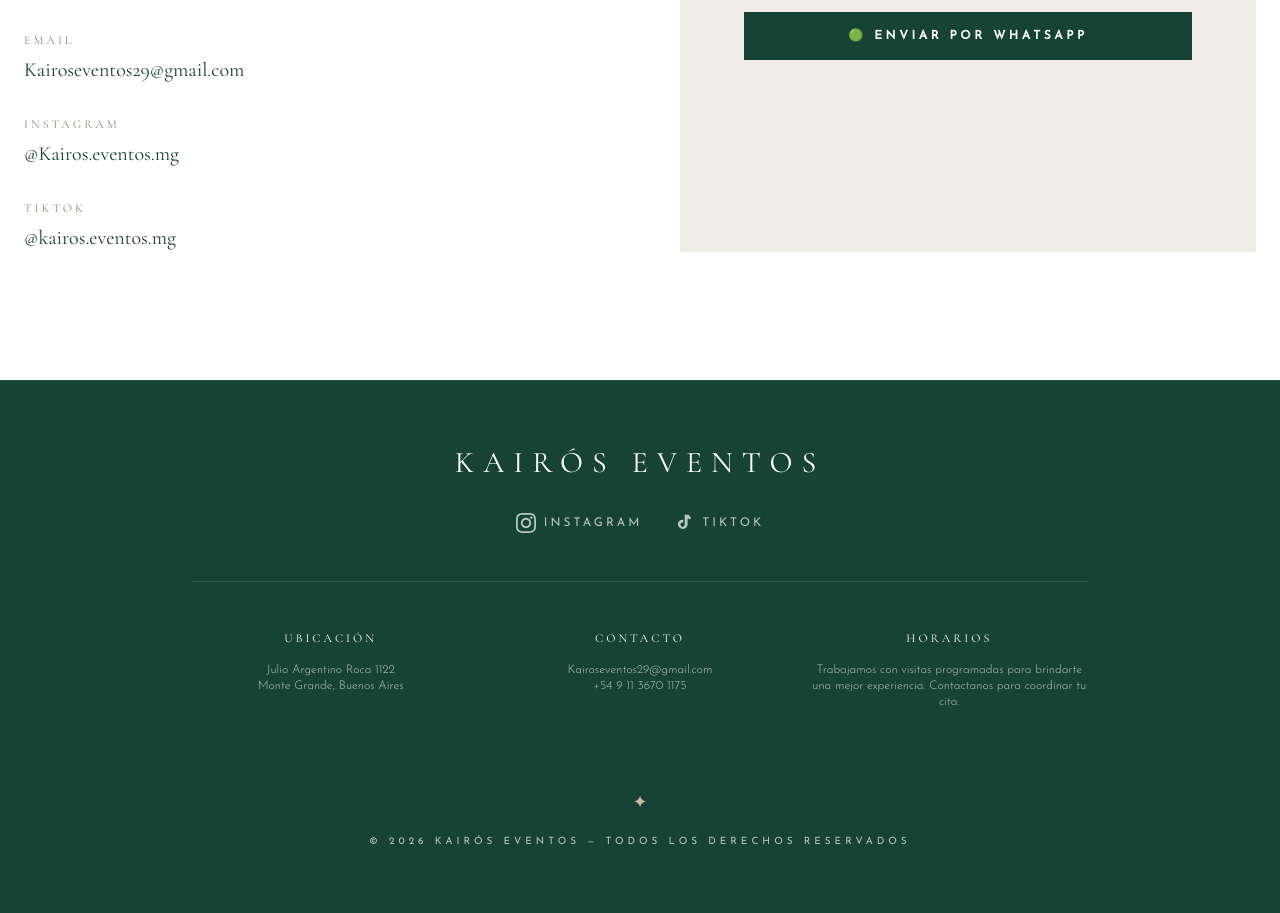
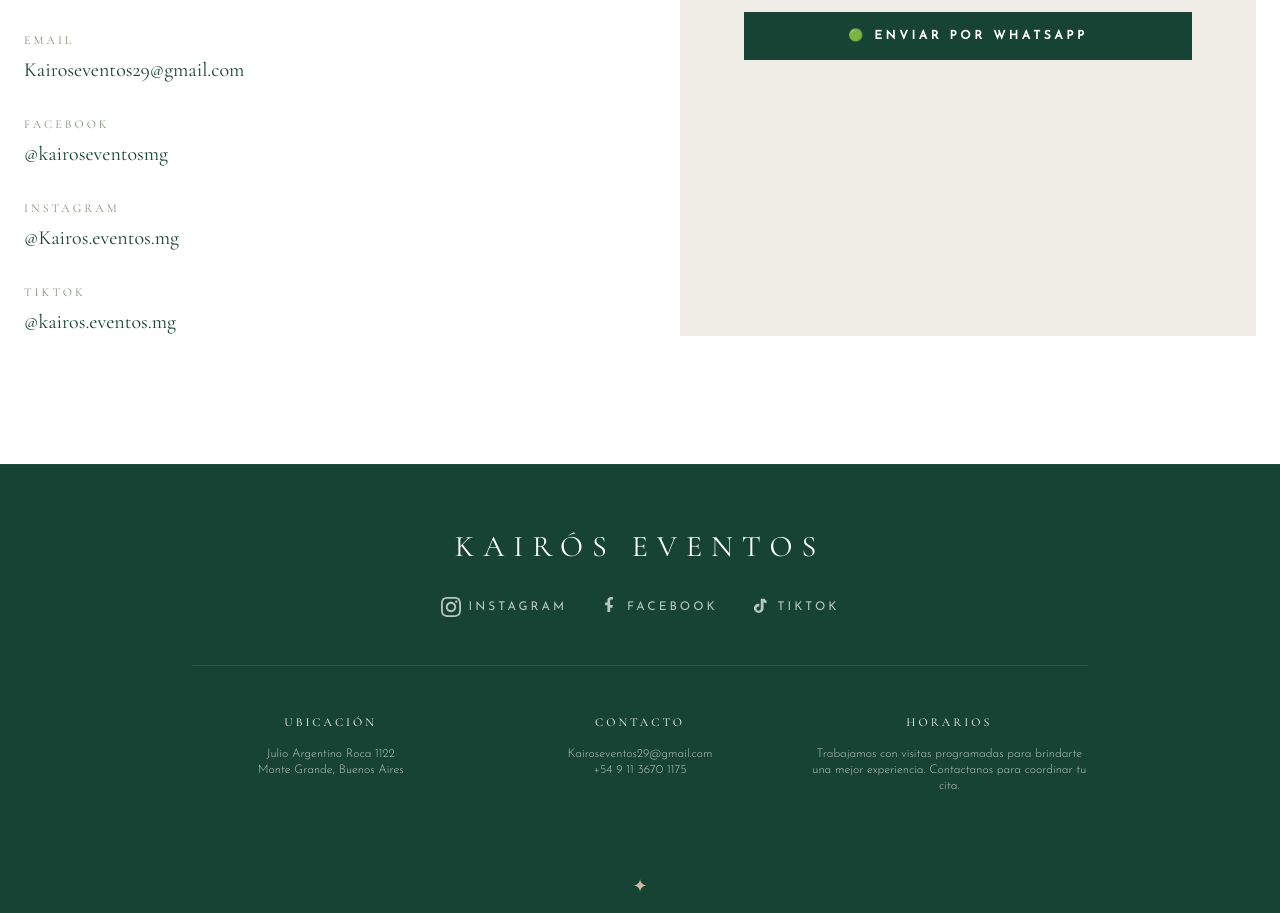
Before and after one commit to nicoblan/PaginaWebKalisEventos, a Next.js app: page / in a window 1280 px wide. Shown: the part 5851-6764 px from the top of the page. Built offline with nearby package versions, Linux system fonts and the light colour scheme.

Commit message:
Cambio de favicon y agregado de link de facebook

```diff
--- a/app/layout.tsx
+++ b/app/layout.tsx
@@ -60,7 +60,7 @@
     type: "website",
     images: [
       {
-        url: "/Imagen principal.png",
+        url: "/logo.png",
         width: 1200,
         height: 630,
         alt: "Salón Kairós Eventos en Monte Grande",
@@ -74,9 +74,9 @@
     creator: "Kairós Eventos",
   },
   icons: {
-    icon: "/favicon.svg",
-    shortcut: "/favicon.svg",
-    apple: "/favicon.svg",
+    icon: "/logo.png",
+    shortcut: "/logo.png",
+    apple: "/logo.png",
   },
 };
 
--- a/components/Contact.tsx
+++ b/components/Contact.tsx
@@ -66,6 +66,17 @@
               <div>
                 <h4 className="text-sage text-xs tracking-widest uppercase mb-2">Email</h4>
                 <p className="text-emerald font-serif text-xl">Kairoseventos29@gmail.com</p>
+              </div>
+              <div>
+                <h4 className="text-sage text-xs tracking-widest uppercase mb-2">Facebook</h4>
+                <a
+                  href="https://www.facebook.com/share/1JqqC1DrE4/?mibextid=wwXIfr"
+                  target="_blank"
+                  rel="noopener noreferrer"
+                  className="text-emerald font-serif text-xl hover:text-sage transition-colors"
+                >
+                  @kairoseventosmg
+                </a>
               </div>
               <div>
                 <h4 className="text-sage text-xs tracking-widest uppercase mb-2">Instagram</h4>
--- a/components/Footer.tsx
+++ b/components/Footer.tsx
@@ -9,7 +9,7 @@
             KAIRÓS EVENTOS
           </Link>
 
-          <div className="flex space-x-8 mb-12">
+          <div className="flex items-center justify-center gap-8 mb-12">
             <a
               href="https://www.instagram.com/kairos.eventos.mg?igsh=MW1vaXM5YXF1MXZuaA=="
               target="_blank"
@@ -20,6 +20,17 @@
                 <path d="M12 2.163c3.204 0 3.584.012 4.85.07 1.366.062 2.633.332 3.608 1.308.975.975 1.245 2.242 1.308 3.608.058 1.266.07 1.646.07 4.85s-.012 3.584-.07 4.85c-.063 1.366-.333 2.633-1.308 3.608-.975.975-2.242 1.246-3.608 1.308-1.266.058-1.646.07-4.85.07s-3.584-.012-4.85-.07c-1.366-.063-2.633-.333-3.608-1.308-.975-.975-1.246-2.242-1.308-3.608-.058-1.266-.07-1.646-.07-4.85s.012-3.584.07-4.85c.062-1.366.332-2.633 1.308-3.608.975-.975 2.242-1.245 3.608-1.308 1.266-.058 1.646-.07 4.85-.07zm0-2.163c-3.259 0-3.667.014-4.947.072-4.358.2-6.78 2.618-6.98 6.98-.059 1.281-.073 1.689-.073 4.948 0 3.259.014 3.668.072 4.948.2 4.358 2.618 6.78 6.98 6.98 1.281.058 1.689.072 4.948.072 3.259 0 3.668-.014 4.948-.072 4.354-.2 6.782-2.618 6.979-6.98.059-1.28.073-1.689.073-4.948 0-3.259-.014-3.667-.072-4.947-.196-4.354-2.617-6.78-6.979-6.98-1.281-.059-1.69-.073-4.949-.073zm0 5.838c-3.403 0-6.162 2.759-6.162 6.162s2.759 6.163 6.162 6.163 6.162-2.759 6.162-6.163c0-3.403-2.759-6.162-6.162-6.162zm0 10.162c-2.209 0-4-1.79-4-4 0-2.209 1.791-4 4-4s4 1.791 4 4c0 2.21-1.791 4-4 4zm6.406-11.845c-.796 0-1.441.645-1.441 1.44s.645 1.44 1.441 1.44c.795 0 1.439-.645 1.439-1.44s-.644-1.44-1.439-1.44z" />
               </svg>
               <span className="text-xs uppercase tracking-widest font-sans">Instagram</span>
+            </a>
+            <a
+              href="https://www.facebook.com/share/1JqqC1DrE4/?mibextid=wwXIfr"
+              target="_blank"
+              rel="noopener noreferrer"
+              className="hover:text-nude transition-colors flex items-center space-x-2"
+            >
+              <svg className="w-5 h-5" fill="currentColor" viewBox="0 0 24 24">
+                <path d="M13.397 20.997v-8.196h2.765l.411-3.209h-3.176V4.548c0-.926.258-1.56 1.587-1.56h1.697V.129A22.86 22.86 0 0 0 14.201 0c-2.444 0-4.122 1.492-4.122 4.231v2.361H7.332v3.209h2.747v8.202h3.318Z" />
+              </svg>
+              <span className="text-xs uppercase tracking-widest font-sans">Facebook</span>
             </a>
             <a
               href="https://www.tiktok.com/@kairos.eventos.mg"
```
Also changed, not shown: public/logo.png (added).
